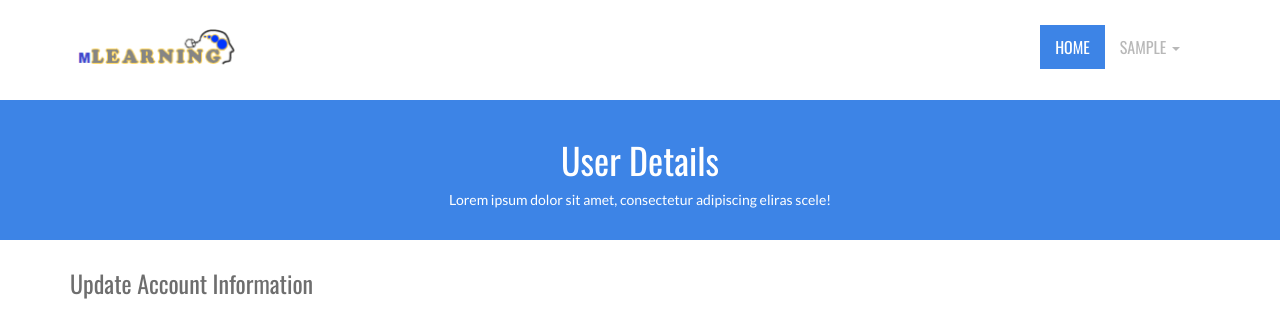
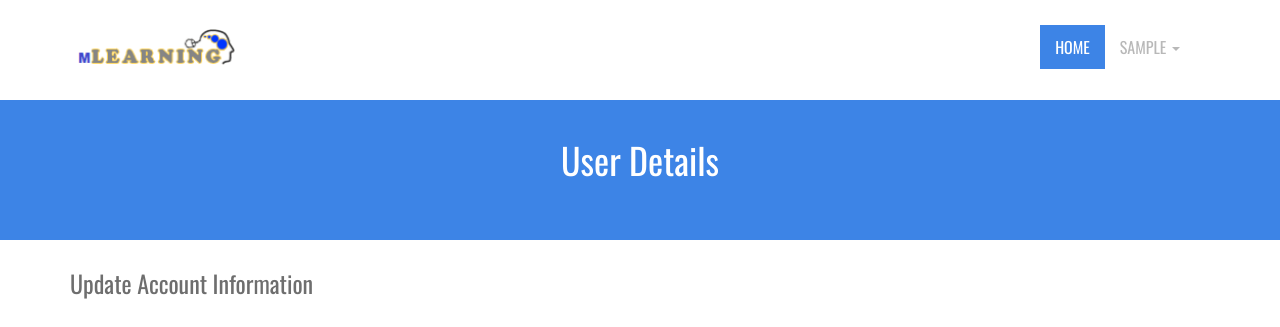
Before and after one commit to xraybrain/mlearn, a PHP site: page /student/user-details.php in a window 1280 px wide. Shown: the top 327 px of the page. Run offline with PHP 8.4, Linux system fonts and the light colour scheme; the visitor is signed in with stand-in values (Sample User, id 1); data comes from the database, SQL or seed files in the repository; data that the repository does not hold is empty.

```diff
--- a/student/user-details.php
+++ b/student/user-details.php
@@ -62,7 +62,6 @@ $username=$_SESSION['username'];
 <header id="head" class="secondary">
 <div class="container">
 <h1>User Details</h1>
-<p>Lorem ipsum dolor sit amet, consectetur adipiscing eliras scele!</p>
 </div>
 </header>
 
```
